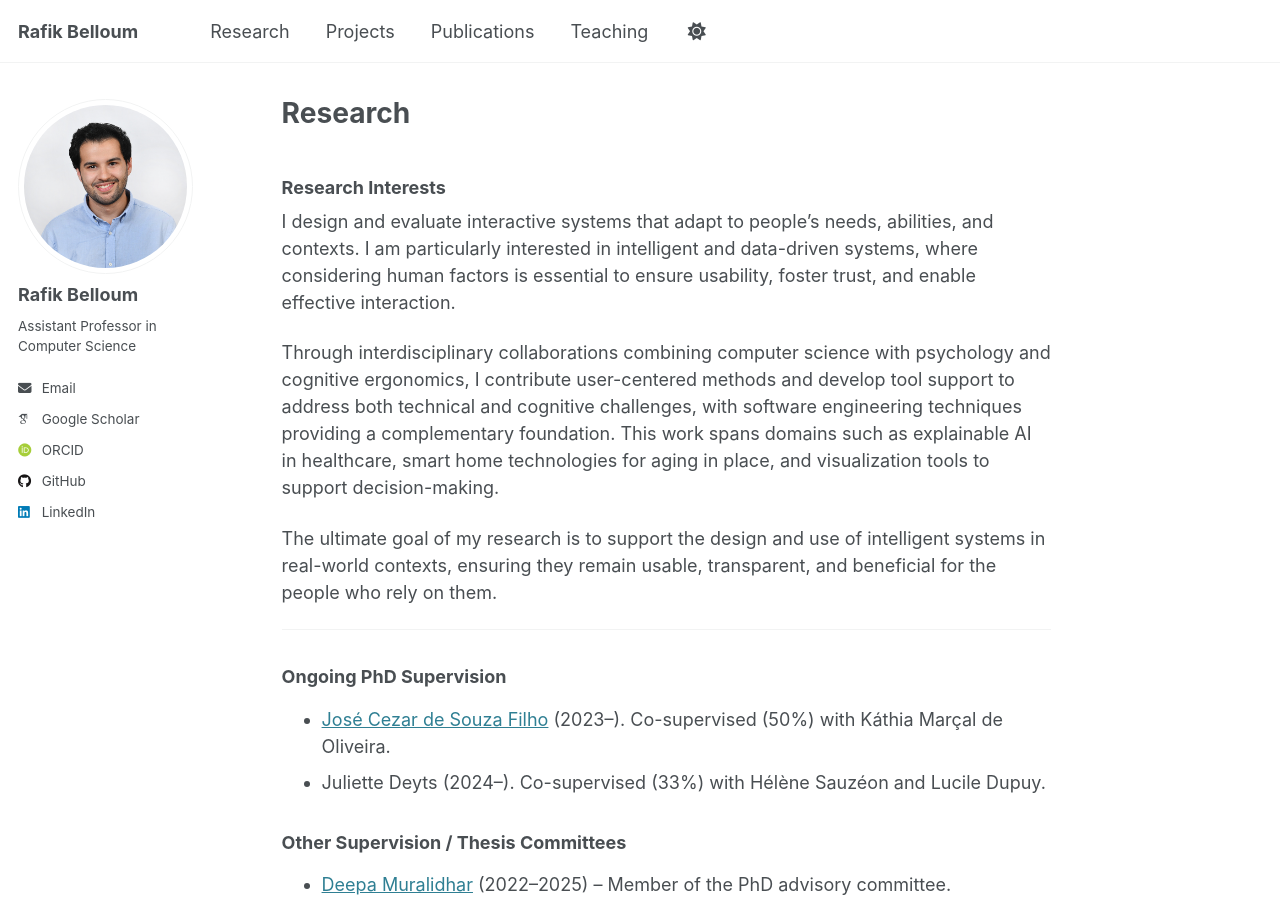
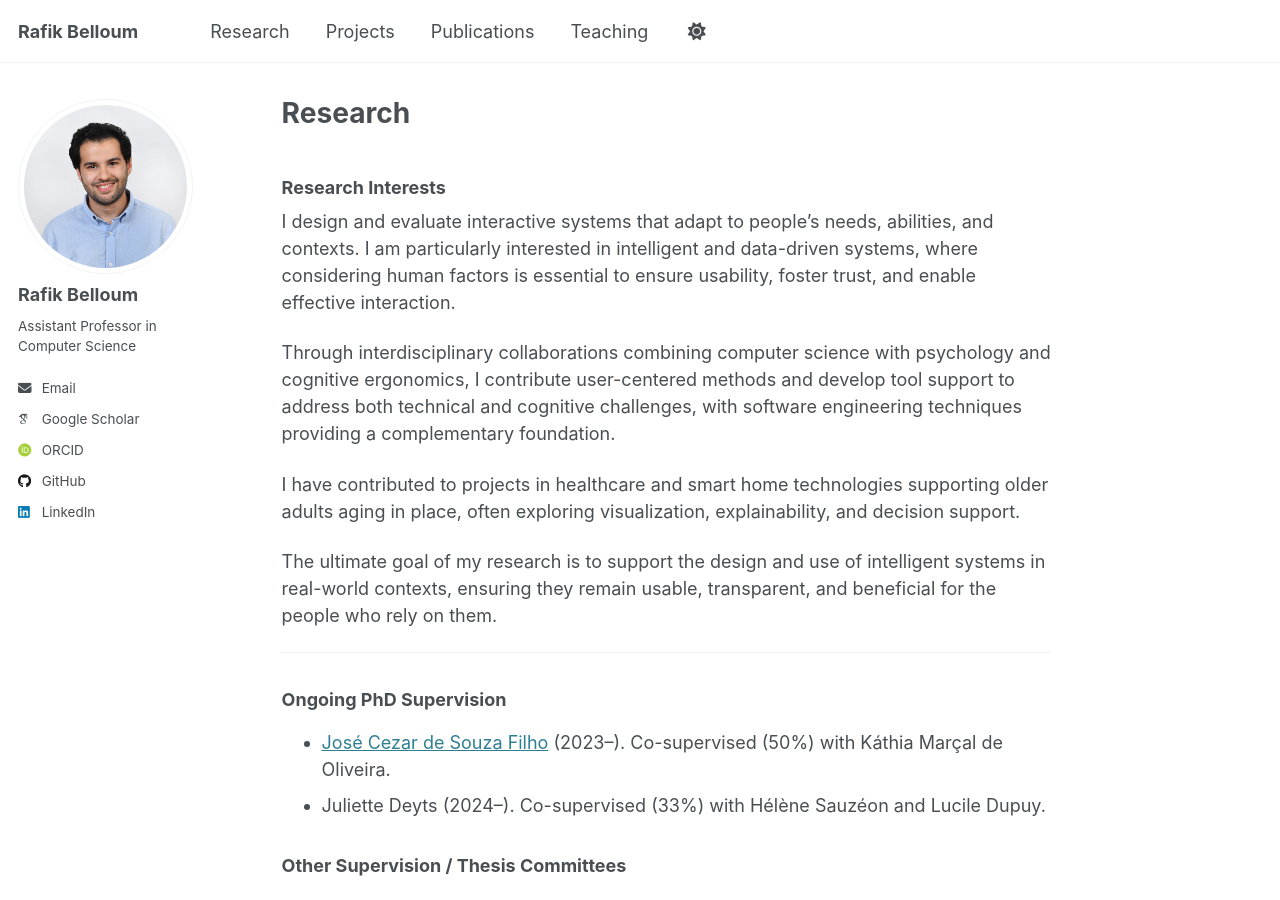
Before and after one commit to rafik-belloum/rafik-belloum.github.io, a Jekyll site: the page built from _pages/research.md, in a window 1280 px wide and 900 px high. Built offline with Jekyll 4.4.1, drawn with Linux system fonts in a browser that asks for light colours; some web fonts are replaced.

Commit message:
Update research.md

```diff
--- a/_pages/research.md
+++ b/_pages/research.md
@@ -9,7 +9,11 @@ author_profile: true
 
 I design and evaluate interactive systems that adapt to people’s needs, abilities, and contexts. I am particularly interested in intelligent and data-driven systems, where considering human factors is essential to ensure usability, foster trust, and enable effective interaction.
 
-Through interdisciplinary collaborations combining computer science with psychology and cognitive ergonomics, I contribute user-centered methods and develop tool support to address both technical and cognitive challenges, with software engineering techniques providing a complementary foundation. This work spans domains such as explainable AI in healthcare, smart home technologies for aging in place, and visualization tools to support decision-making.
+Through interdisciplinary collaborations combining computer science with psychology and cognitive ergonomics, I contribute user-centered methods and develop tool support to address both technical and cognitive challenges, with software engineering techniques providing a complementary foundation.
+
+I have contributed to projects in healthcare and smart home technologies supporting older adults aging in place, often exploring visualization, explainability, and decision support.
+
+<!--This work spans domains such as explainable AI in healthcare, smart home technologies for aging in place, and visualization tools to support decision-making.-->
 
 The ultimate goal of my research is to support the design and use of intelligent systems in real-world contexts, ensuring they remain usable, transparent, and beneficial for the people who rely on them.
 
```
